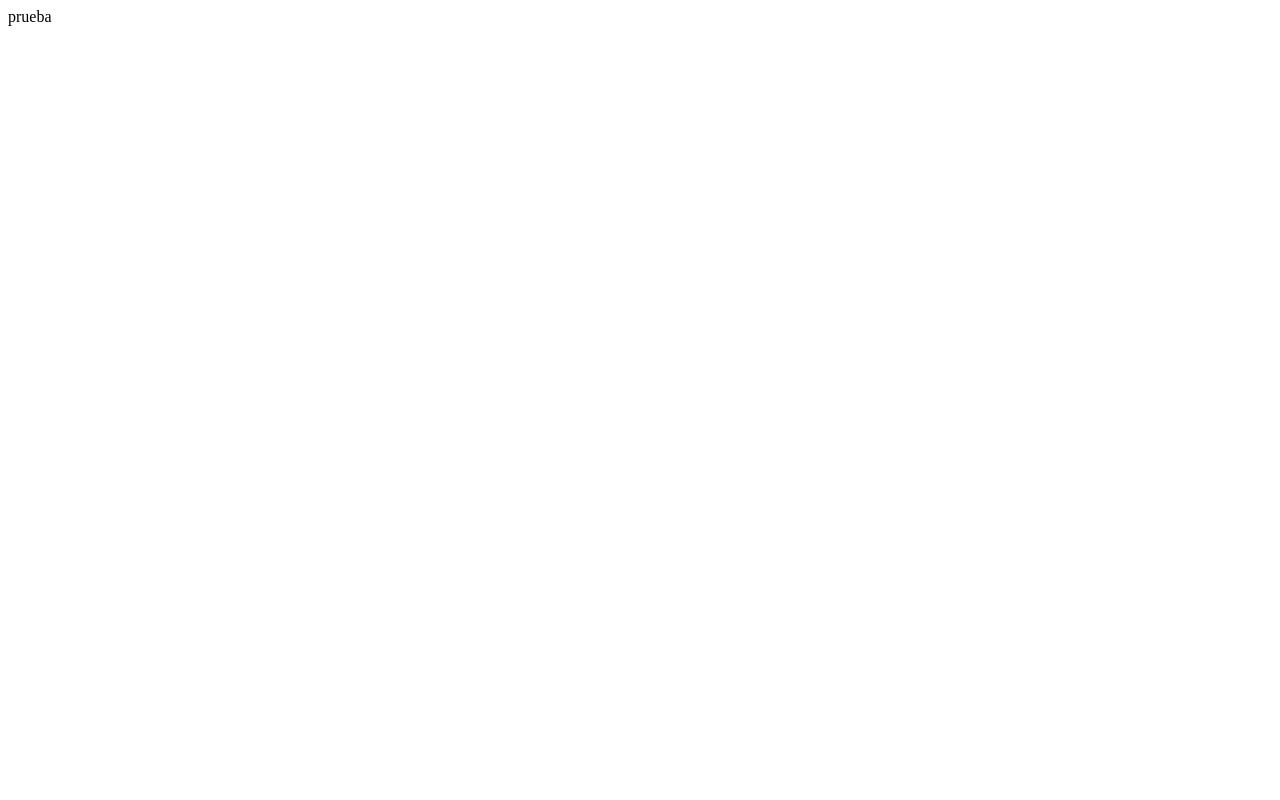
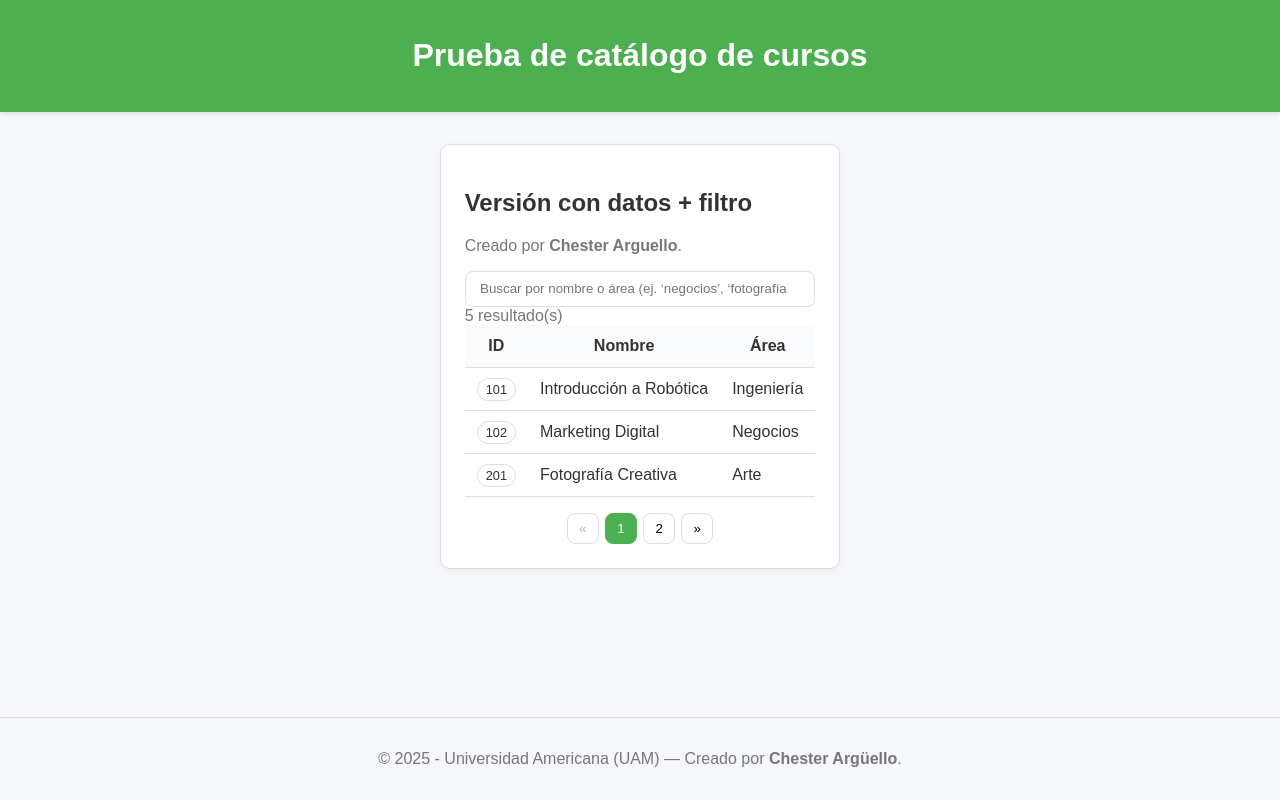
Before and after one commit to st3v3n030707/CatalogoDeCursos, a plain HTML site: page index.html in a window 1280 px wide. Drawn offline with Linux system fonts and the light colour scheme.

Commit message:
Actualizando archivos desde main (index, style, README)

```diff
--- a/index.html
+++ b/index.html
@@ -1 +1,139 @@
-prueba
+<!DOCTYPE html>
+<html lang="es">
+<head>
+  <meta charset="UTF-8" />
+  <meta name="viewport" content="width=device-width, initial-scale=1.0"/>
+  <title>Catálogo de Cursos</title>
+
+
+  <link rel="stylesheet" href="style.css">
+</head>
+<body>
+  <header>
+    <h1>Prueba de catálogo de cursos</h1>
+  </header>
+
+  <main>
+    <section class="card" aria-labelledby="titulo-lista">
+      <h2 id="titulo-lista">Versión con datos + filtro</h2>
+
+      <p class="muted">
+        Creado por <strong>Chester Arguello</strong>.
+      </p>
+
+      <div class="toolbar">
+        <label class="search" for="q">
+          <input id="q" type="search" placeholder="Buscar por nombre o área (ej. ‘negocios’, ‘fotografía’)">
+        </label>
+        <div class="meta muted"><span id="count">0</span> resultado(s)</div>
+      </div>
+
+      <div style="overflow:auto;">
+        <table role="table">
+          <thead>
+            <tr>
+              <th>ID</th>
+              <th>Nombre</th>
+              <th>Área</th>
+            </tr>
+          </thead>
+          <tbody id="rows"></tbody>
+        </table>
+      </div>
+
+      <nav class="pagination" id="pager"></nav>
+    </section>
+  </main>
+
+  <footer>
+    <p>© 2025 - Universidad Americana (UAM) — Creado por <strong>Chester Argüello</strong>.</p>
+  </footer>
+
+  <script>
+    const courses = [
+      { id: 101, name: "Introducción a Robótica", area: "Ingeniería" },
+      { id: 102, name: "Marketing Digital", area: "Negocios" },
+      { id: 201, name: "Fotografía Creativa", area: "Arte" },
+      { id: 301, name: "Psicología del Comportamiento", area: "Ciencias Sociales" },
+      { id: 401, name: "Energías Renovables", area: "Medioambiente" },
+    ];
+
+    const PAGE_SIZE = 3;
+    let query = "";
+    let currentPage = 1;
+
+    const $input = document.getElementById("q");
+    const $rows  = document.getElementById("rows");
+    const $pager = document.getElementById("pager");
+    const $count = document.getElementById("count");
+
+    function normalize(s){
+      return s.toLowerCase().normalize("NFD").replace(/\p{Diacritic}/gu,"");
+    }
+
+    function getFiltered(){
+      if(!query) return [...courses];
+      const q = normalize(query);
+      return courses.filter(c =>
+        normalize(c.name).includes(q) || normalize(c.area).includes(q)
+      );
+    }
+
+    function render(){
+      const filtered = getFiltered();
+      const totalPages = Math.max(1, Math.ceil(filtered.length / PAGE_SIZE));
+      if(currentPage > totalPages) currentPage = totalPages;
+
+      const start = (currentPage - 1) * PAGE_SIZE;
+      const pageItems = filtered.slice(start, start + PAGE_SIZE);
+
+      $rows.innerHTML = pageItems.length
+        ? pageItems.map(c => `
+          <tr>
+            <td><span class="badge">${c.id}</span></td>
+            <td>${c.name}</td>
+            <td>${c.area}</td>
+          </tr>
+        `).join("")
+        : `<tr><td colspan="3" style="text-align:center; padding:1rem;">No se encontraron cursos.</td></tr>`;
+
+      $count.textContent = filtered.length;
+
+      $pager.innerHTML = "";
+      const prev = makeBtn("«", () => goTo(currentPage - 1), currentPage === 1);
+      $pager.appendChild(prev);
+
+      for(let i=1;i<=totalPages;i++){
+        const b = makeBtn(i, () => goTo(i));
+        if(i === currentPage) b.classList.add("active");
+        $pager.appendChild(b);
+      }
+
+      const next = makeBtn("»", () => goTo(currentPage + 1), currentPage === totalPages);
+      $pager.appendChild(next);
+    }
+
+    function makeBtn(label,onClick,disabled=false){
+      const b = document.createElement("button");
+      b.textContent = label;
+      if(disabled) b.disabled = true;
+      b.addEventListener("click", onClick);
+      return b;
+    }
+
+    function goTo(page){
+      currentPage = page;
+      render();
+    }
+
+    $input.addEventListener("input", () => {
+      query = $input.value.trim();
+      currentPage = 1;
+      render();
+    });
+
+    render();
+  </script>
+
+</body>
+</html>
--- a/style.css
+++ b/style.css
@@ -0,0 +1,105 @@
+:root{
+  --bg:#f5f7fa;
+  --brand:#4caf50;
+  --ink:#333;
+  --muted:#777;
+  --card-bg:#ffffff;
+  --line:#ddd;
+}
+
+body{
+  font-family: Arial, sans-serif;
+  background:var(--bg);
+  color:var(--ink);
+  margin:0;
+  min-height:100vh;
+  display:flex;
+  flex-direction:column;
+}
+
+header{
+  background:var(--brand);
+  color:#fff;
+  text-align:center;
+  padding:1rem 0;
+  box-shadow:0 2px 4px rgba(0,0,0,.1);
+}
+
+main{
+  flex:1;
+  max-width:800px;
+  margin:2rem auto;
+  padding:0 1rem;
+}
+
+.card{
+  background:var(--card-bg);
+  border:1px solid var(--line);
+  border-radius:10px;
+  padding:1.5rem;
+  box-shadow:0 2px 8px rgba(0,0,0,.05);
+}
+
+.muted{color:var(--muted)}
+
+.search input{
+  width:100%;
+  padding:.6rem .9rem;
+  border:1px solid var(--line);
+  border-radius:8px;
+}
+
+table{
+  width:100%;
+  border-collapse:collapse;
+}
+
+thead th{
+  background:#f9fafb;
+  padding:.75rem;
+  border-bottom:1px solid var(--line);
+}
+
+tbody td{
+  padding:.75rem;
+  border-bottom:1px solid var(--line);
+}
+
+tbody tr:hover{
+  background:#fafafa;
+}
+
+.badge{
+  border:1px solid var(--line);
+  padding:.2rem .5rem;
+  border-radius:999px;
+  font-size:.8rem;
+}
+
+.pagination{
+  display:flex;
+  justify-content:center;
+  margin-top:1rem;
+  gap:.4rem;
+}
+
+.pagination button{
+  padding:.45rem .7rem;
+  border:1px solid var(--line);
+  border-radius:8px;
+  background:#fff;
+  cursor:pointer;
+}
+
+.pagination .active{
+  background:var(--brand);
+  color:#fff;
+  border-color:var(--brand);
+}
+
+footer{
+  text-align:center;
+  padding:1rem;
+  color:var(--muted);
+  border-top:1px solid var(--line);
+}
```
